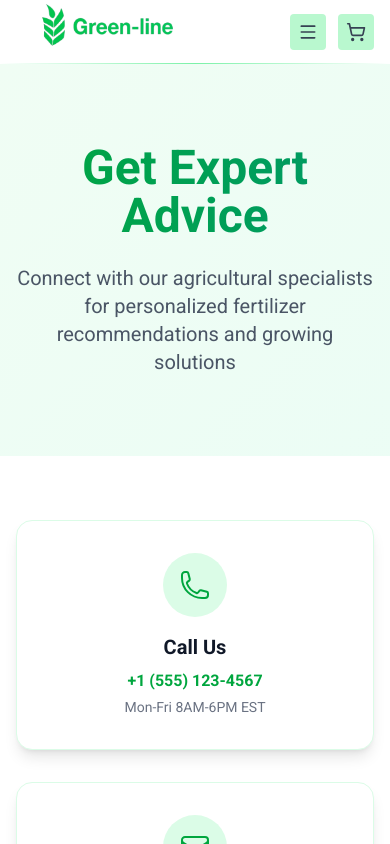
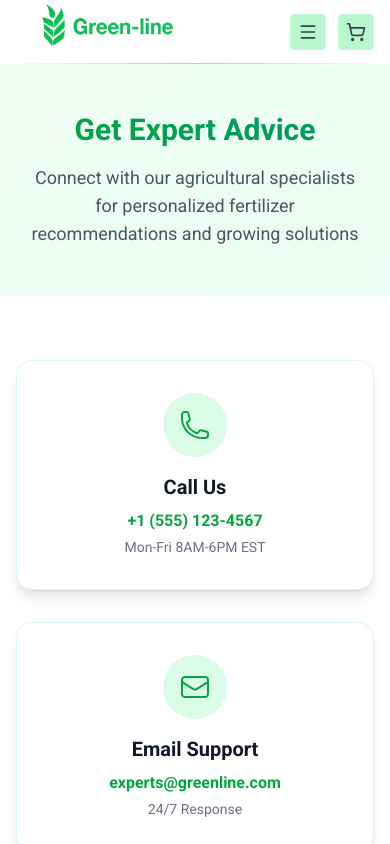
Before and after one commit to mohamed-samir-dev/Greenline, a Next.js app: page /contact in a window 390 px wide. Shown: the top 844 px of the page. Built offline with nearby package versions, Linux system fonts and the light colour scheme; no server answers.

Commit message:
feat: design contact page hero with professional messaging

```diff
--- a/app/contact/components/ContactHero.tsx
+++ b/app/contact/components/ContactHero.tsx
@@ -5,16 +5,16 @@ import { fadeInUp } from './animations';
 
 export default function ContactHero() {
   return (
-    <section className="bg-linear-to-br from-green-50 to-emerald-50 py-20">
+    <section className="bg-linear-to-br from-green-50 to-emerald-50 py-12 sm:py-16 lg:py-20">
       <div className="max-w-7xl mx-auto px-4 sm:px-6 lg:px-8 text-center">
         <motion.h1
-          className="text-5xl font-bold bg-linear-to-r from-green-600 to-emerald-600 bg-clip-text text-transparent mb-6"
+          className="text-3xl sm:text-4xl lg:text-5xl font-bold bg-linear-to-r from-green-600 to-emerald-600 bg-clip-text text-transparent mb-4 sm:mb-6"
           {...fadeInUp}
         >
           Get Expert Advice
         </motion.h1>
         <motion.p
-          className="text-xl text-gray-600 max-w-3xl mx-auto"
+          className="text-lg sm:text-xl text-gray-600 max-w-3xl mx-auto px-2"
           {...fadeInUp}
           transition={{ delay: 0.2 }}
         >
```
